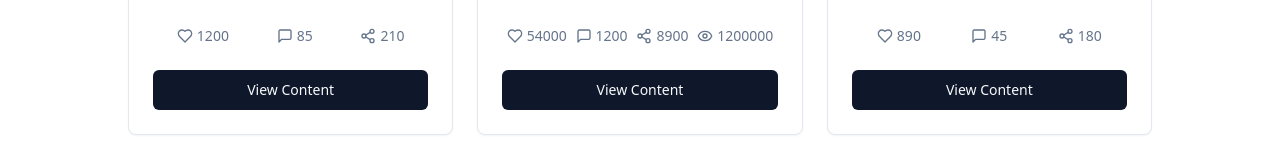
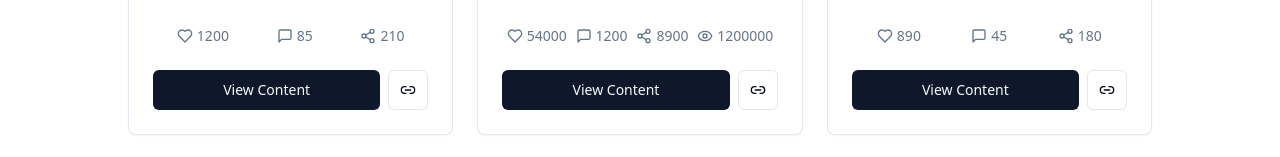
Before and after one commit to Benrgy/Content-AI-Discovery, a React (Vite) app: page /discover in a window 1280 px wide. Shown: the part 638-795 px from the top of the page. Built offline with nearby package versions, Linux system fonts and the light colour scheme.

Commit message:
[dyad] Added 'Copy Link' button to ContentCard - wrote 1 file(s)

```diff
--- a/src/components/ContentCard.tsx
+++ b/src/components/ContentCard.tsx
@@ -3,10 +3,11 @@
 import React from "react";
 import { Card, CardContent, CardDescription, CardFooter, CardHeader, CardTitle } from "@/components/ui/card";
 import { Button } from "@/components/ui/button";
-import { MessageSquare, Heart, Share2, Eye, Bookmark, BookmarkCheck } from "lucide-react";
-import { Tooltip, TooltipContent, TooltipTrigger } from "@/components/ui/tooltip"; // Import Tooltip components
+import { MessageSquare, Heart, Share2, Eye, Bookmark, BookmarkCheck, Link2 } from "lucide-react"; // Added Link2 icon
+import { Tooltip, TooltipContent, TooltipTrigger } from "@/components/ui/tooltip";
 import { useSavedContent } from "@/hooks/use-saved-content";
 import { ContentItem } from "@/data/mockContent";
+import { showInfo } from "@/utils/toast"; // Import showInfo for copy feedback
 
 interface ContentCardProps extends ContentItem {}
 
@@ -18,6 +19,12 @@ const ContentCard: React.FC<ContentCardProps> = (props) => {
   const handleToggleSave = (event: React.MouseEvent) => {
     event.preventDefault();
     toggleSaved(props);
+  };
+
+  const handleCopyLink = (event: React.MouseEvent) => {
+    event.preventDefault();
+    navigator.clipboard.writeText(link);
+    showInfo("Content link copied to clipboard!");
   };
 
   return (
@@ -76,12 +83,22 @@ const ContentCard: React.FC<ContentCardProps> = (props) => {
           )}
         </div>
       </CardContent>
-      <CardFooter>
-        <Button asChild className="w-full">
+      <CardFooter className="flex gap-2"> {/* Adjusted for multiple buttons */}
+        <Button asChild className="flex-grow">
           <a href={link} target="_blank" rel="noopener noreferrer">
             View Content
           </a>
         </Button>
+        <Tooltip>
+          <TooltipTrigger asChild>
+            <Button variant="outline" size="icon" onClick={handleCopyLink} aria-label="Copy content link">
+              <Link2 className="h-4 w-4" />
+            </Button>
+          </TooltipTrigger>
+          <TooltipContent>
+            <p>Copy link</p>
+          </TooltipContent>
+        </Tooltip>
       </CardFooter>
     </Card>
   );
```
